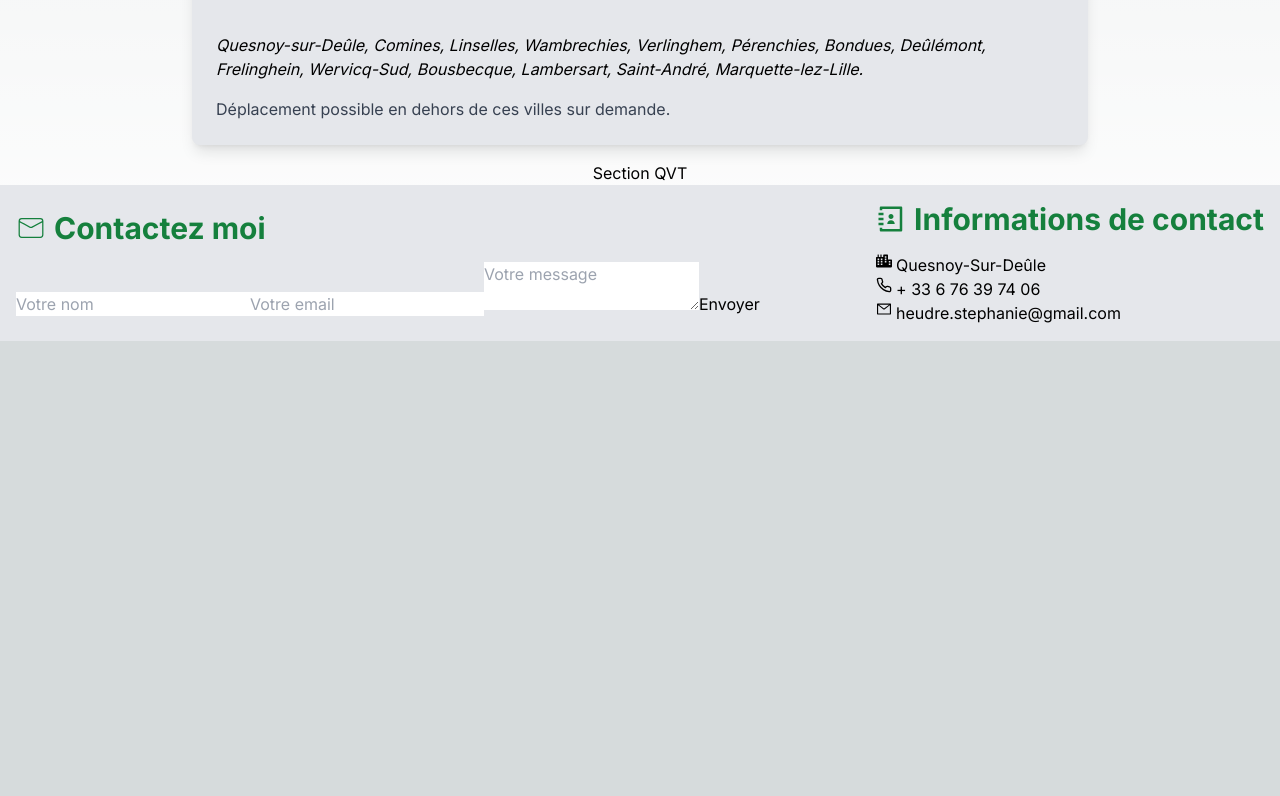
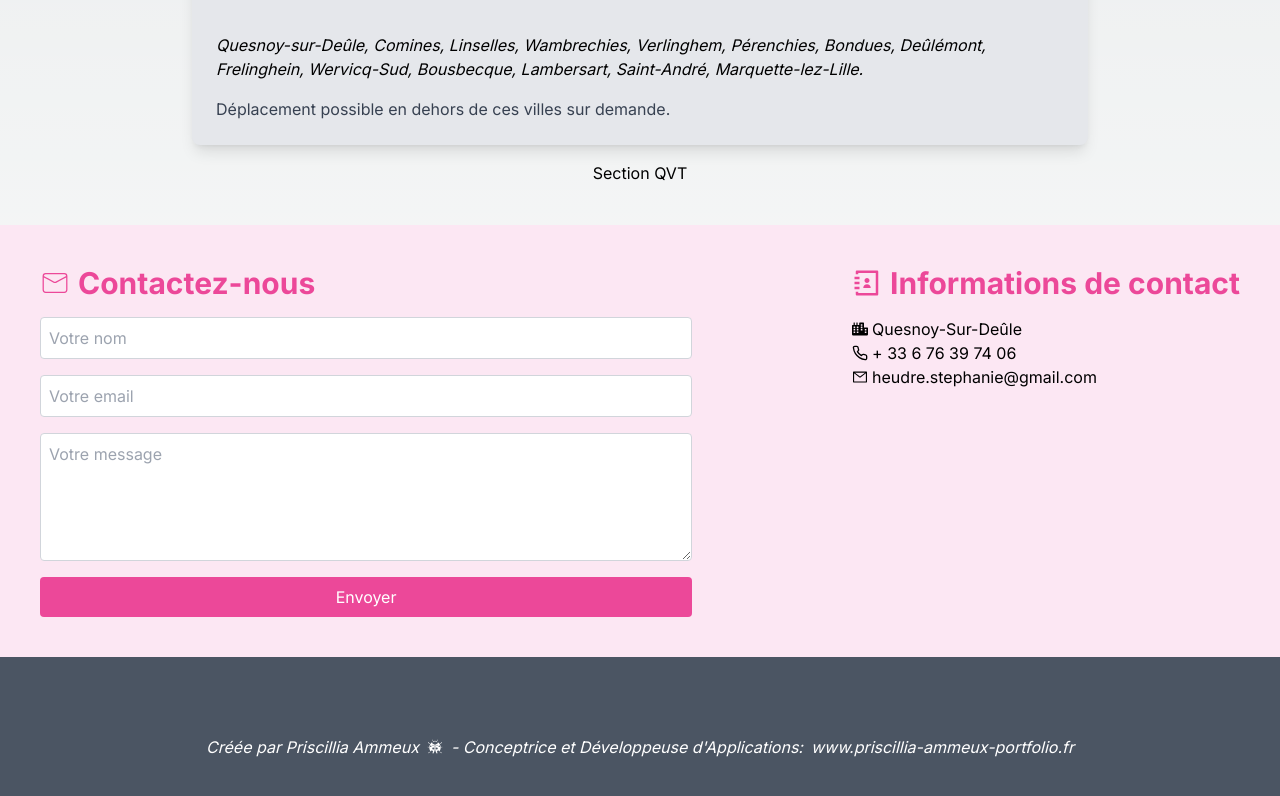
Before and after one commit to PriscilliaAmmeux/massage_stephanie, a Next.js app: page / in a window 1280 px wide. Shown: the part 1336-2132 px from the top of the page. Before the commit the page ends 1677 px from the top, so only its background shows below. Built offline with nearby package versions, Linux system fonts and the light colour scheme.

Commit message:
bg-footer, style button, display footer

```diff
--- /dev/null
+++ b/src/app/components/button/button.tsx
@@ -0,0 +1,19 @@
+export default function Button({
+  type,
+  text,
+  href,
+  onClick,
+}: {
+  type: "submit" | "button" | "reset";
+  text: string;
+  href?: string;
+  onClick?: () => void;
+}) {
+  return (
+    <button
+      type={type}
+      className="p-2 bg-pink-500 text-white rounded hover:text-pink-500 hover:bg-white">
+      {text}
+    </button>
+  );
+}
--- a/src/app/components/title/title.tsx
+++ b/src/app/components/title/title.tsx
@@ -8,8 +8,8 @@ interface TitleProps {
 
 const Title: React.FC<TitleProps> = ({ title, Icon }) => (
   <div className="flex items-center mb-4">
-    <Icon className="text-green-700 text-3xl mr-2" />
-    <h1 className="text-3xl text-green-700 font-bold">{title}</h1>
+    <Icon className="text-pink-500 text-3xl mr-2" />
+    <h1 className="text-3xl text-pink-500 font-bold">{title}</h1>
   </div>
 );
 
--- a/src/app/ui/footer/footer.tsx
+++ b/src/app/ui/footer/footer.tsx
@@ -1,14 +1,26 @@
-
+import { GiLadybug } from "react-icons/gi";
 import Form from "../form/form";
 import InfoContact from "../infoContact/infoContact";
 
 export default function Footer() {
   return (
-    <footer className="w-full flex justify-between items-center p-4 bg-gray-200">
-      <div>
+    <footer className="w-full bg-pink-100 mt-10">
+      <div className=" flex justify-between gap-40 p-10">
         <Form />
+        <InfoContact />
       </div>
-      <InfoContact />
+
+      <p className="flex items-center justify-center h-40 pt-5 italic text-white bg-gray-600 gap-2">
+        Créée par Priscillia Ammeux <GiLadybug /> - Conceptrice et Développeuse
+        d'Applications:
+        <a
+          href="http://www.priscillia-ammeux-portfolio.fr"
+          className="hover:text-pink-500"
+          target="_blank"
+          rel="noopener noreferrer">
+          www.priscillia-ammeux-portfolio.fr
+        </a>
+      </p>
     </footer>
   );
 }
--- a/src/app/ui/form/form.tsx
+++ b/src/app/ui/form/form.tsx
@@ -1,5 +1,6 @@
 "use client";
 
+import Button from "@/app/components/button/button";
 import Title from "@/app/components/title/title";
 import { useState } from "react";
 import { CiMail } from "react-icons/ci";
@@ -20,19 +21,41 @@ export default function Form() {
     });
   };
 
-  const handleSubmit = (
-    e: React.ChangeEvent<HTMLInputElement | HTMLTextAreaElement>
-  ) => {
+  const handleSubmit = (e: React.FormEvent<HTMLFormElement>) => {
     e.preventDefault();
     console.log(formData);
   };
+
   return (
-    <form>
-      <Title title="Contactez moi" Icon={CiMail} />
-      <input type="text" placeholder="Votre nom" />
-      <input type="email" placeholder="Votre email" />
-      <textarea placeholder="Votre message"></textarea>
-      <button type="submit">Envoyer</button>
+    <form onSubmit={handleSubmit} className="flex-1 flex flex-col">
+      <Title title="Contactez-nous" Icon={CiMail} />
+      <input
+        type="text"
+        name="name"
+        placeholder="Votre nom"
+        value={formData.name}
+        onChange={handleChange}
+        required
+        className="mb-4 p-2 border border-gray-300 rounded"
+      />
+      <input
+        type="email"
+        name="email"
+        placeholder="Votre email"
+        value={formData.email}
+        onChange={handleChange}
+        required
+        className="mb-4 p-2 border border-gray-300 rounded"
+      />
+      <textarea
+        name="message"
+        placeholder="Votre message"
+        value={formData.message}
+        onChange={handleChange}
+        required
+        className="mb-4 p-2 border border-gray-300 rounded h-32"
+      />
+      <Button type="submit" text="Envoyer" />
     </form>
   );
 }
--- a/src/app/ui/infoContact/infoContact.tsx
+++ b/src/app/ui/infoContact/infoContact.tsx
@@ -8,13 +8,13 @@ export default function InfoContact() {
   return (
     <section>
       <Title title="Informations de contact" Icon={RiContactsBook3Line} />
-      <p className="flex gap-1">
+      <p className="flex items-center gap-1">
         <FaCity /> Quesnoy-Sur-Deûle
       </p>
-      <p className="flex gap-1">
+      <p className="flex items-center gap-1">
         <FiPhone />+ 33 6 76 39 74 06
       </p>
-      <p className="flex gap-1">
+      <p className="flex items-center gap-1 hover:text-pink-500">
         <AiOutlineMail />
         <a href="mailto:heudre.stephanie@gmail.com">
           heudre.stephanie@gmail.com
```
